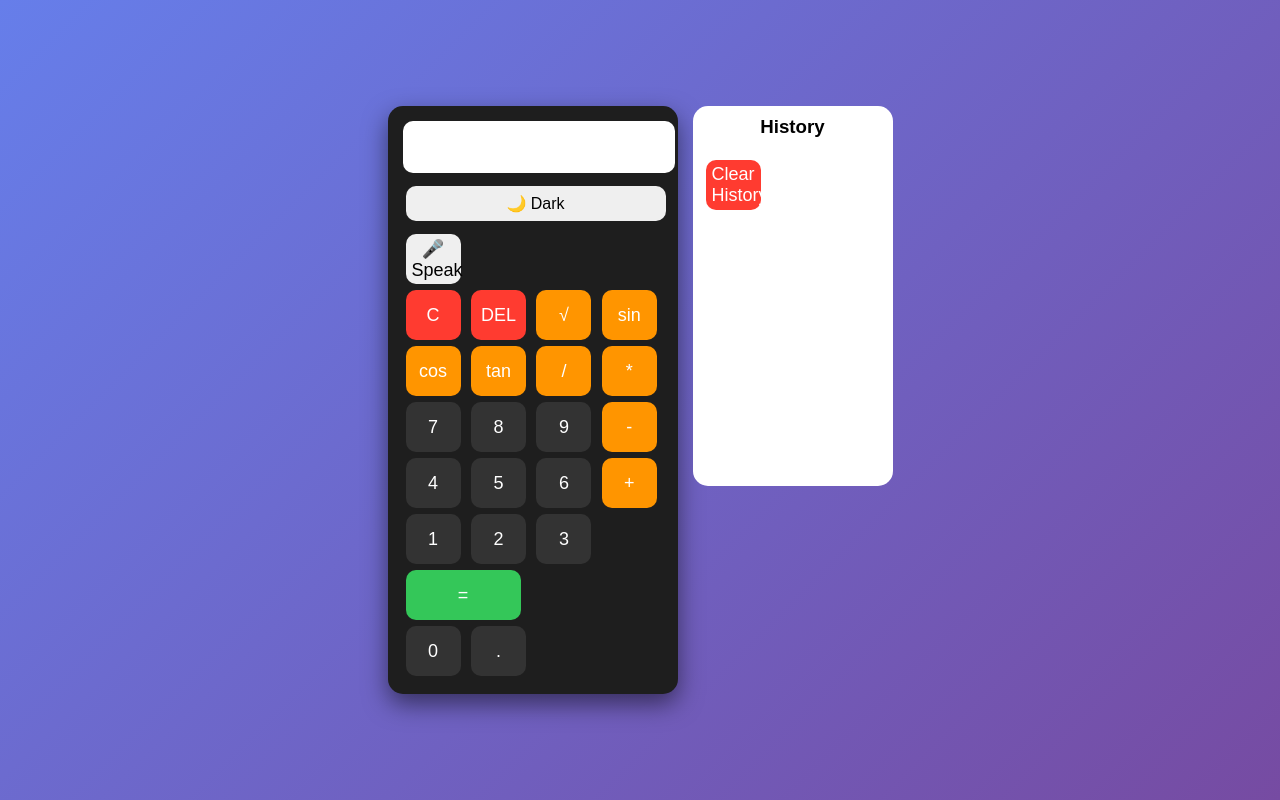
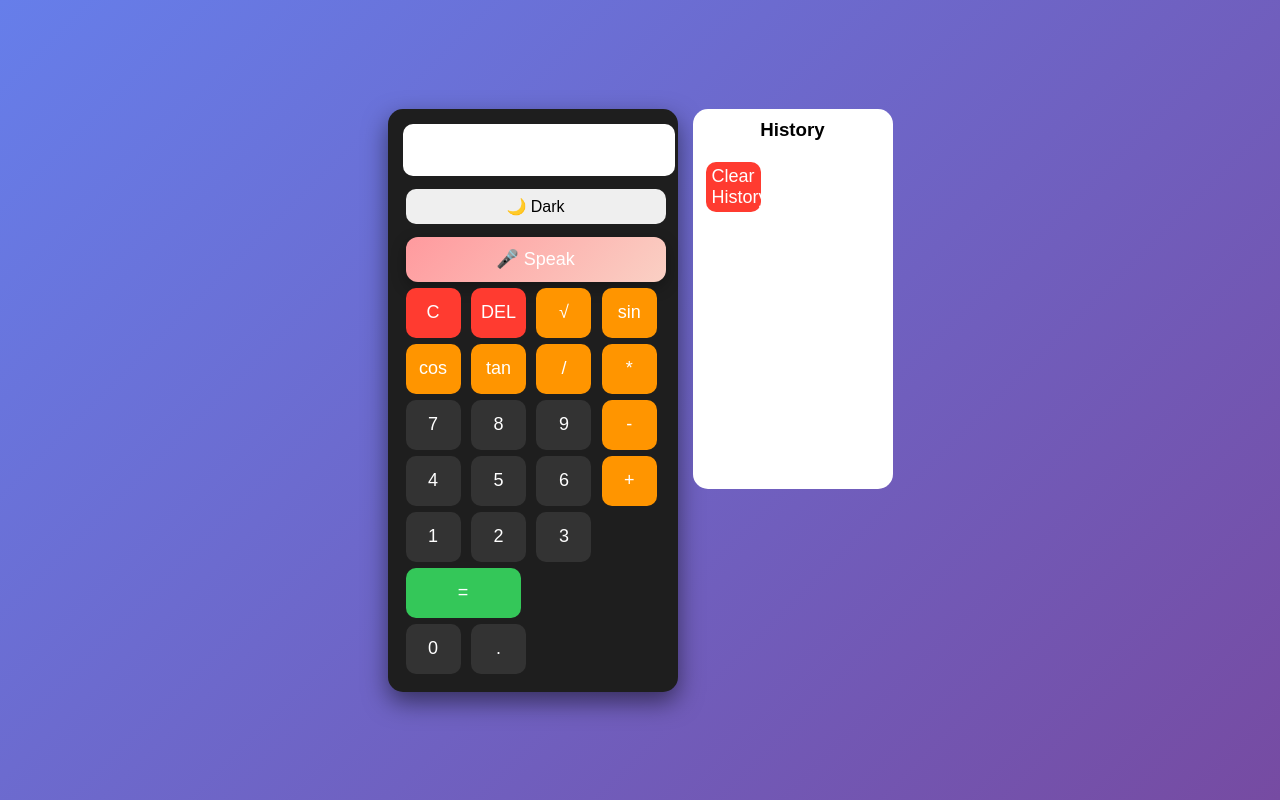
Before and after one commit to mayankverma-05/Calculator-, a plain HTML site: page index.html in a window 1280 px wide. Drawn offline with Linux system fonts and the light colour scheme.

Commit message:
Add styles for voice button in index.html

```diff
--- a/index.html
+++ b/index.html
@@ -38,7 +38,30 @@ body {
   border-radius: 10px;
   margin-bottom: 10px;
 }
+  #voiceBtn {
+  width: 100%;
+  height: 45px;
+  background: linear-gradient(135deg, #ff9a9e, #fad0c4);
+  border: none;
+  border-radius: 12px;
+  font-size: 18px;
+  color: white;
+  cursor: pointer;
+  box-shadow: 0 5px 15px rgba(0,0,0,0.3);
+  transition: all 0.3s ease;
+}
 
+/* Hover effect */
+#voiceBtn:hover {
+  transform: translateY(-3px);
+  box-shadow: 0 8px 20px rgba(0,0,0,0.4);
+}
+
+/* Active / pressed effect */
+#voiceBtn:active {
+  transform: translateY(1px);
+  box-shadow: 0 3px 10px rgba(0,0,0,0.2);
+}
 button {
   width: 55px;
   height: 50px;
```
